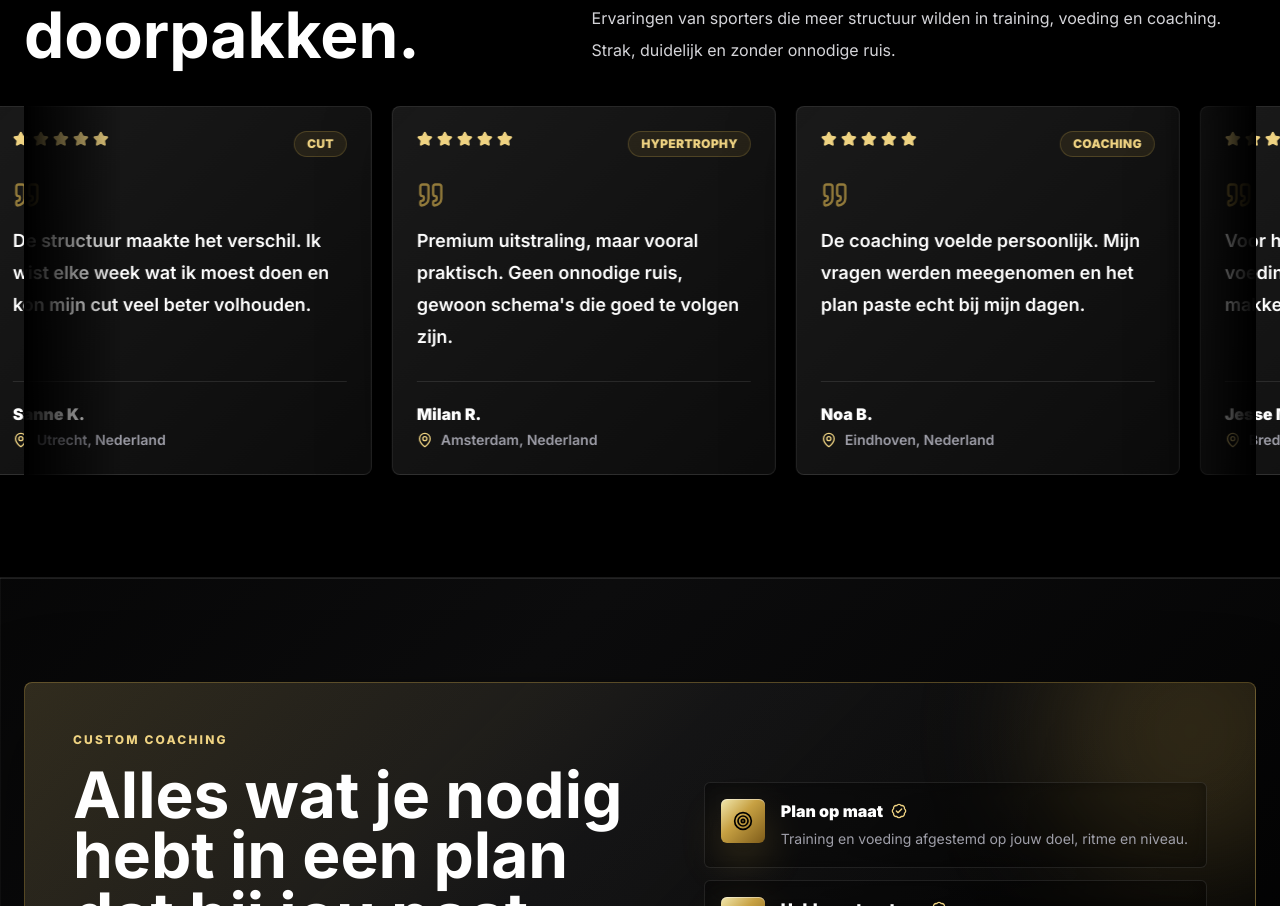
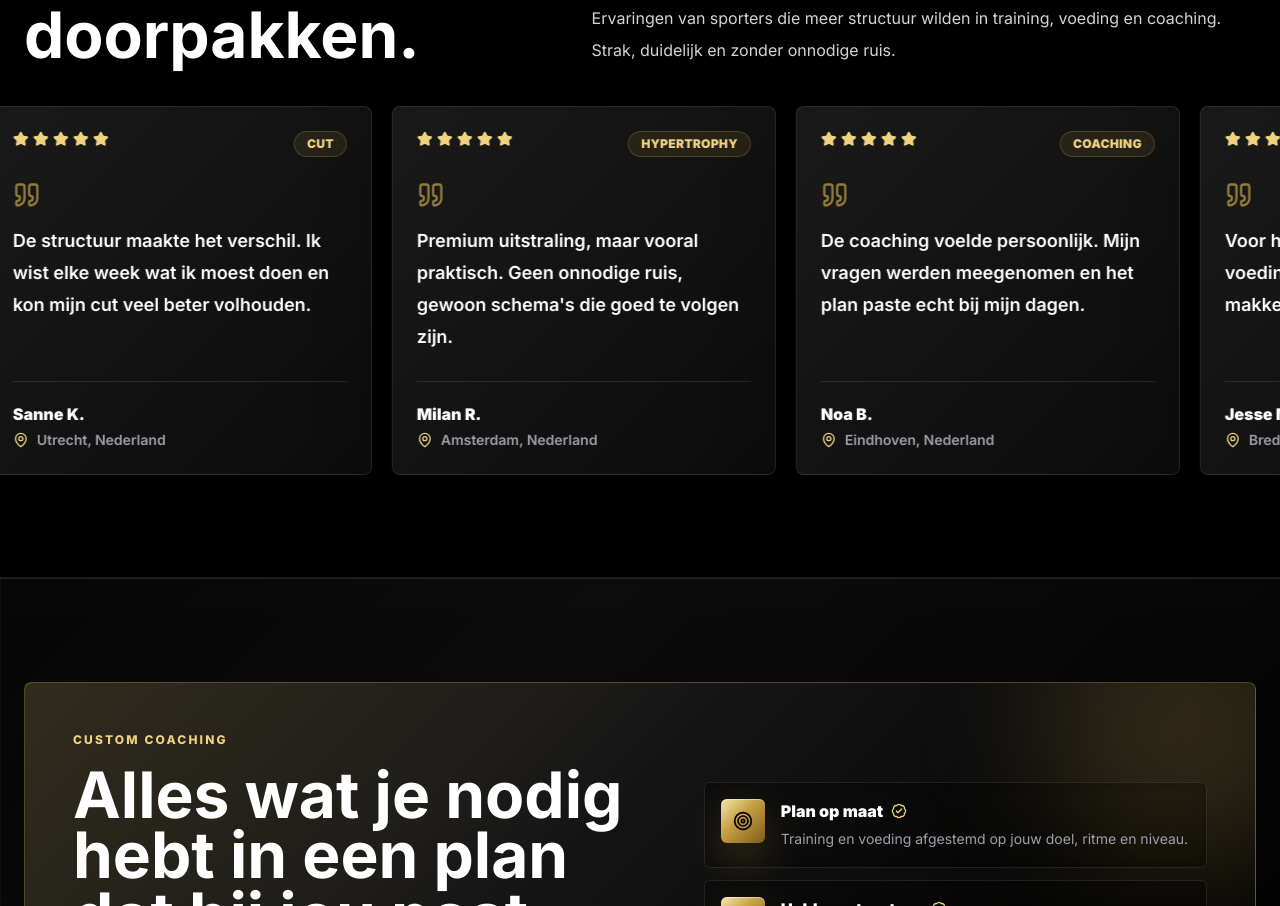
Before and after one commit to kingfreshRLLMN/trophygains, a Next.js app: page / in a window 1280 px wide. Shown: the part 2200-3106 px from the top of the page. Built offline with nearby package versions, Linux system fonts and the light colour scheme; a web font is replaced by a local one.

Commit message:
Remove review carousel edge overlays

```diff
--- a/components/ReviewsSection.tsx
+++ b/components/ReviewsSection.tsx
@@ -74,9 +74,6 @@ export function ReviewsSection() {
         </div>
 
         <div className="relative">
-          <div className="pointer-events-none absolute inset-y-0 left-0 z-10 w-24 bg-gradient-to-r from-black to-transparent" />
-          <div className="pointer-events-none absolute inset-y-0 right-0 z-10 w-24 bg-gradient-to-l from-black to-transparent" />
-
           <motion.div
             className="flex w-max gap-5"
             animate={{ x: ["0%", "-50%"] }}
```
